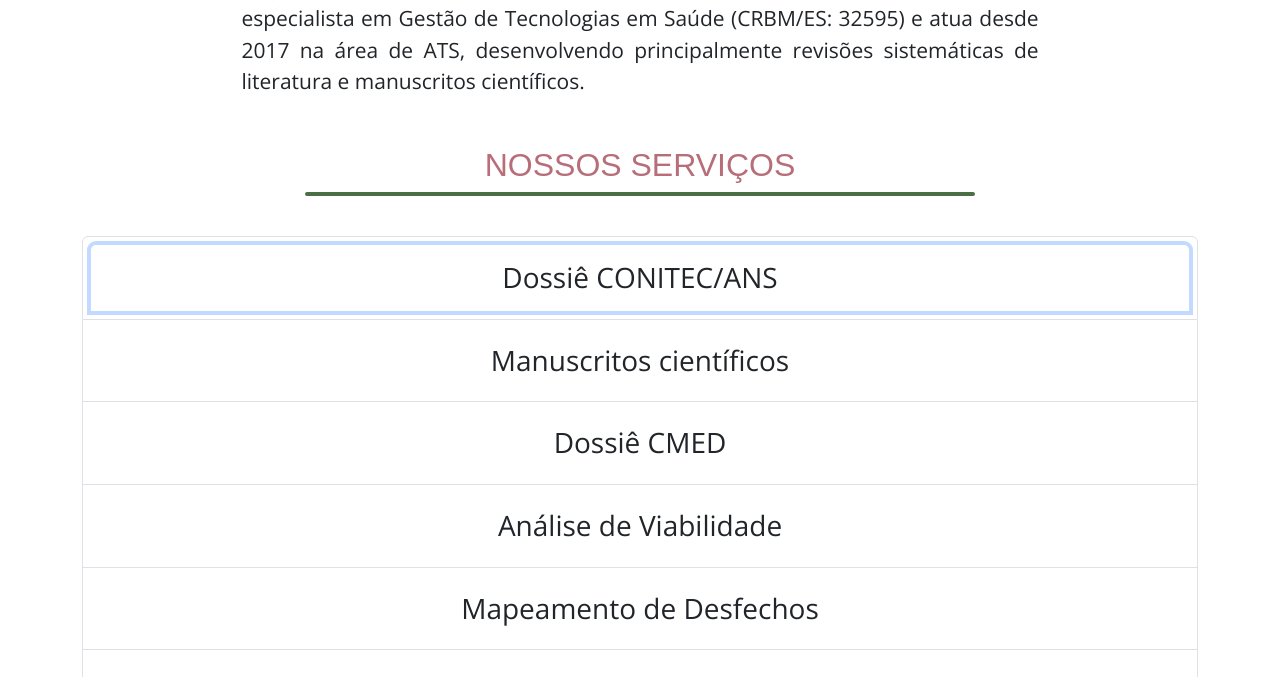
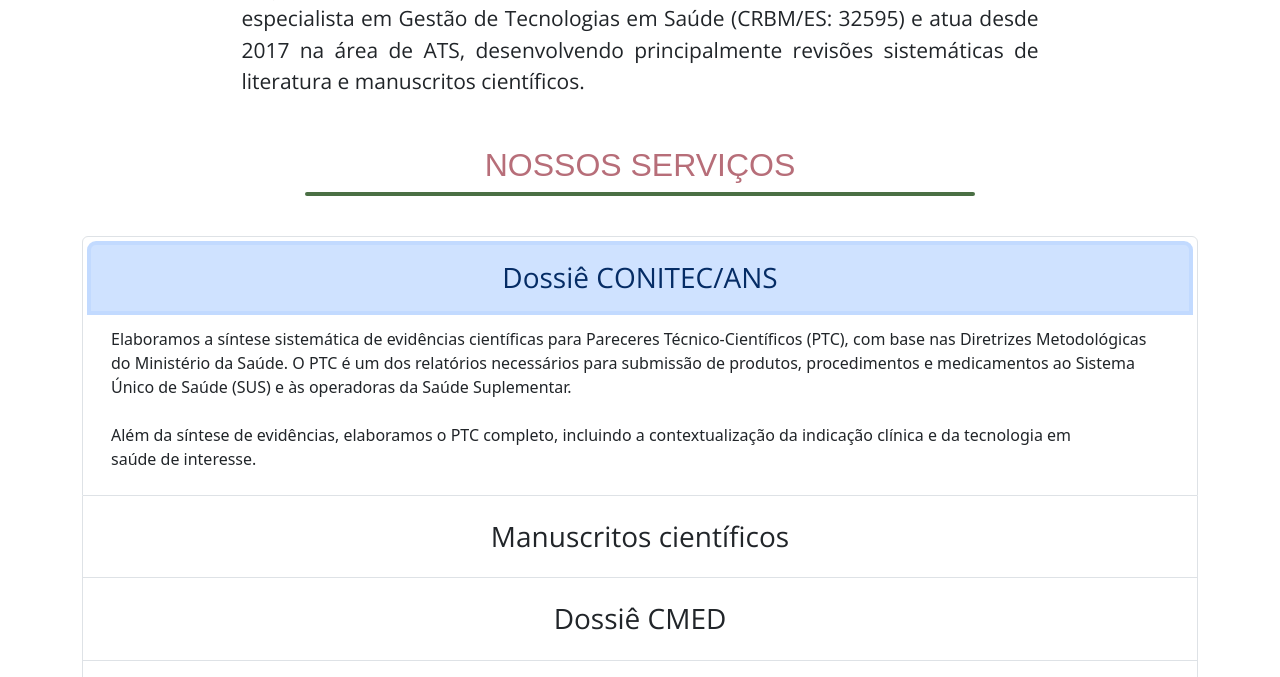
Before and after one commit to andtps/health-lemos, a plain HTML site: page index.html in a window 1280 px wide. Both pictures are taken after a click on the button "Dossiê CONITEC/ANS". Shown: the part 1260-1937 px from the top of the page. Drawn offline with nearby package versions, Linux system fonts and the light colour scheme; a web font is replaced by a local one.

Commit message:
Retirado o colapsse show do primeiro acordion

```diff
--- a/index.html
+++ b/index.html
@@ -175,7 +175,7 @@
                 type="button"
                 data-bs-toggle="collapse"
                 data-bs-target="#collapseSeven"
-                aria-expanded="true"
+                aria-expanded="false"
                 aria-controls="collapseSeven"
               >
                 Dossiê CONITEC/ANS
@@ -183,7 +183,7 @@
             </h2>
             <div
               id="collapseSeven"
-              class="accordion-collapse collapse show"
+              class="accordion-collapse collapse"
               data-bs-parent="#accordionExample"
             >
               <div class="accordion-body">
```
